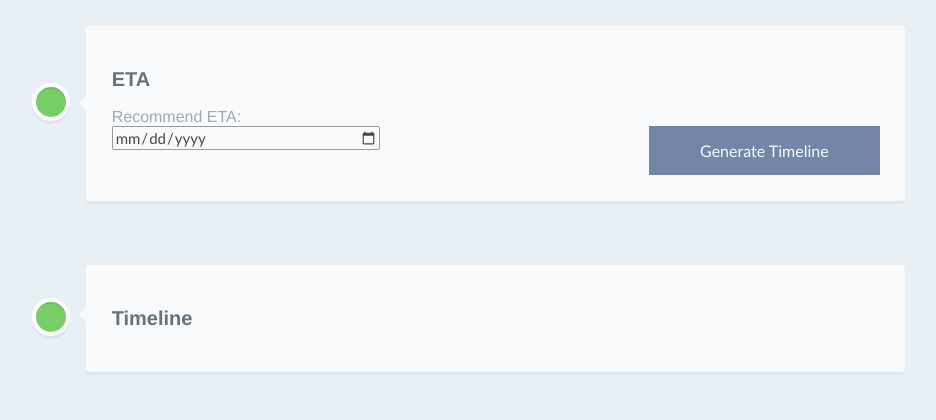
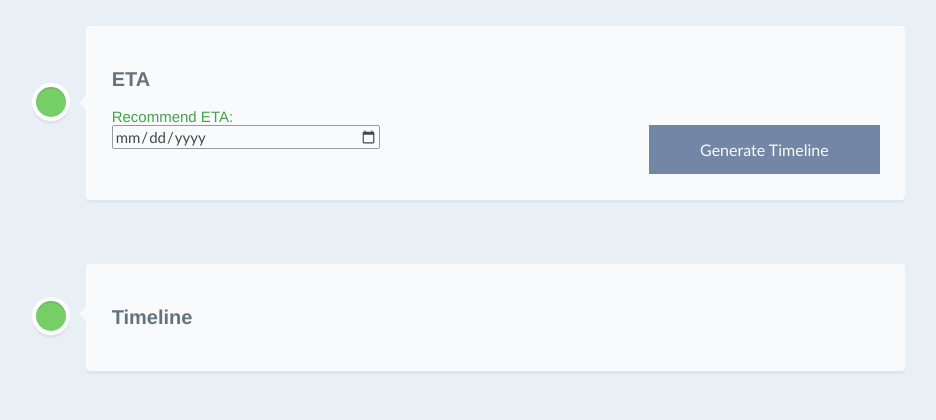
Before and after one commit to zhengnan/Chronos, a Flask app: page /input.html in a window 1280 px wide. Shown: the part 1756-2176 px from the top of the page, without its empty margins (42-978 px from the left). Run offline with Flask 2, Linux system fonts and the light colour scheme; some libraries are stand-ins or nearby versions.

Commit message:
modify eta color

```diff
--- a/static/first/css/table.css
+++ b/static/first/css/table.css
@@ -53,3 +53,8 @@ textarea {
     font-size:15px;
     float:left;
 }
+
+.bggreen {
+    font-size:15px;
+    color: green;
+}
```
